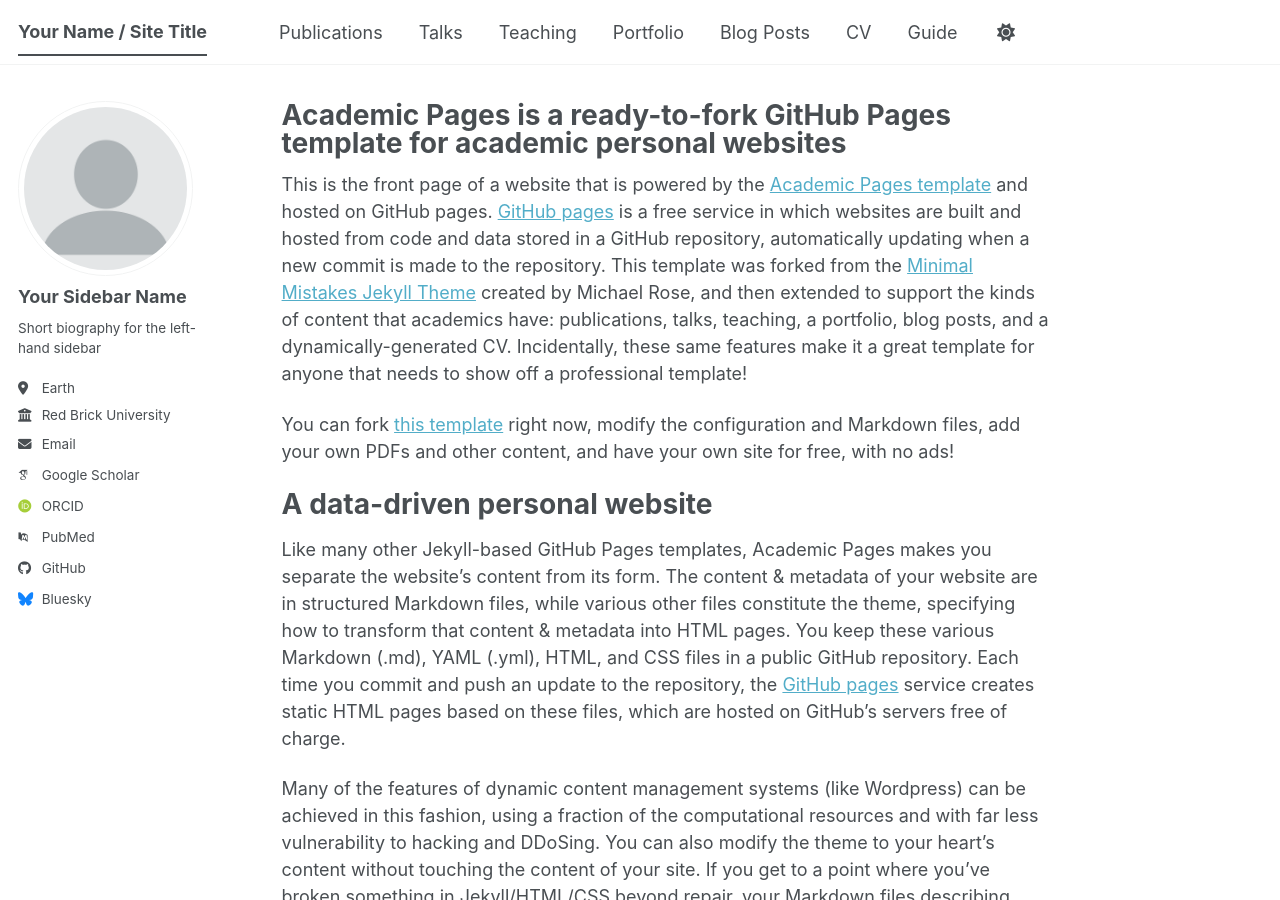
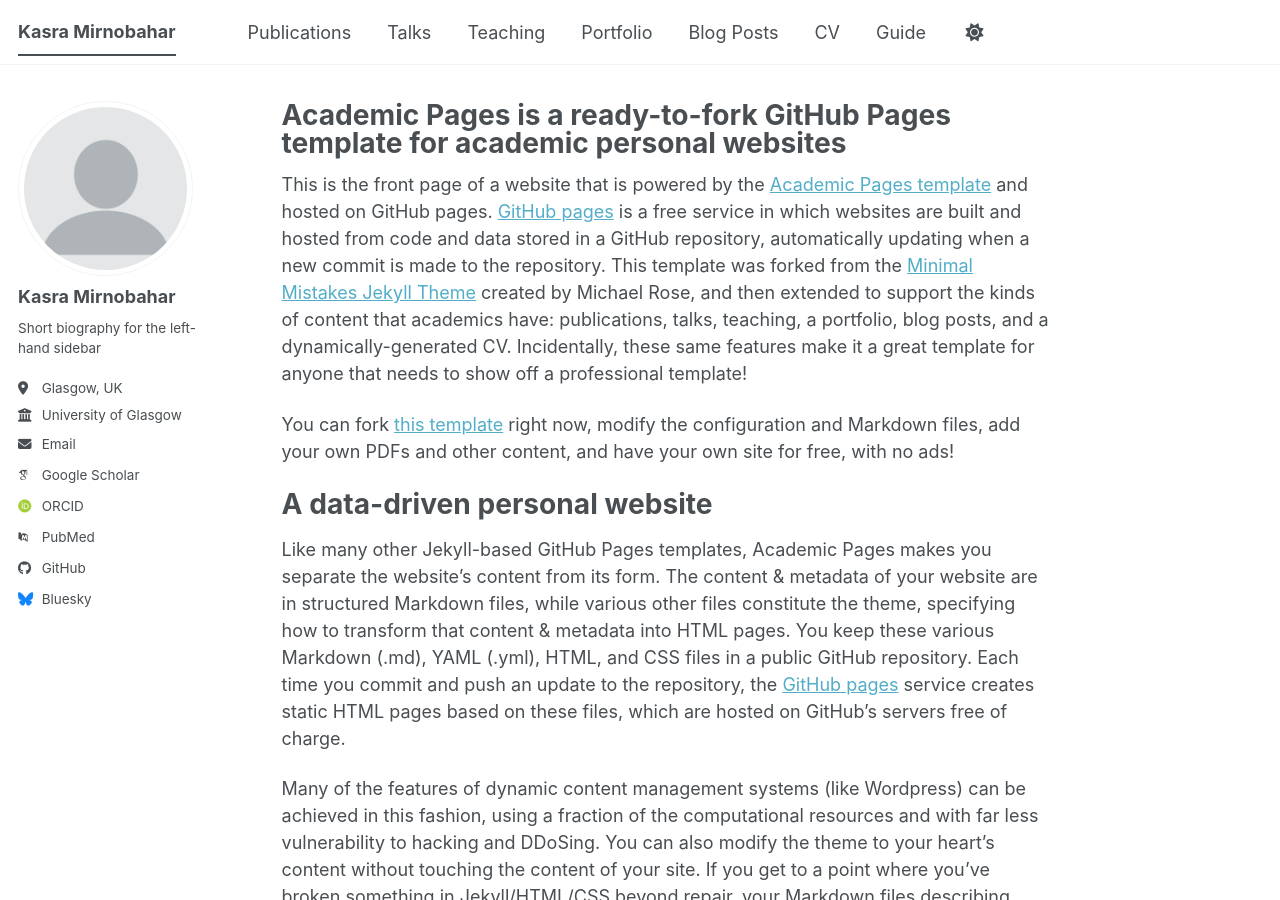
Before and after one commit to KasraMirnobahar/KasraMirnobahar.github.io, a Jekyll site: the page built from _pages/about.md, in a window 1280 px wide and 900 px high. Built offline with Jekyll 4.4.1, drawn with Linux system fonts in a browser that asks for light colours; some web fonts are replaced; a script bundle is joined from its source files by our own code; library files that are not in the unit come from our copies.

Commit message:
_config.yml
Updated Basic Bio Information

```diff
--- a/_config.yml
+++ b/_config.yml
@@ -9,10 +9,10 @@
 # Basic Site Settings
 locale                   : "en-US"
 site_theme               : "default" # The available themes options are "default", "air", "sunrise", "mint", "dirt" and "contrast"
-title                    : "Your Name / Site Title"
+title                    : "Kasra Mirnobahar"
 title_separator          : "-"
 name                     : &name "Your Name"
-description              : &description "Your Name's academic portfolio"   # Update this with a general description of your site, this is the default if not overridden by a page
+description              : &description "Msc Behavioural Sciences"   # Update this with a general description of your site, this is the default if not overridden by a page
 url                      : https://academicpages.github.io # The base hostname & protocol for your site e.g. "https://[your GitHub username].github.io",
                                                            # or if you already have some other page hosted on Github then use "https://[your GitHub username].github.io/[Your Repo Name]"
 baseurl                  : "" # the subpath of your site, e.g. "/blog"
@@ -24,13 +24,13 @@
 author:
   # Biographic information
   avatar           : "profile.png"
-  name             : "Your Sidebar Name"
+  name             : "Kasra Mirnobahar"
   pronouns         : # example: "she/her"
   bio              : "Short biography for the left-hand sidebar"
-  location         : "Earth"
-  employer         : "Red Brick University"
+  location         : "Glasgow, UK"
+  employer         : "University of Glasgow"
   uri              : # URL
-  email            : "none@example.org"
+  email            : "Kasra.Mirnobahar@glasgow.ac.uk / Kasra Mirnobahar@gmail.com"
 
   # Academic websites
   academia         : # URL
```
